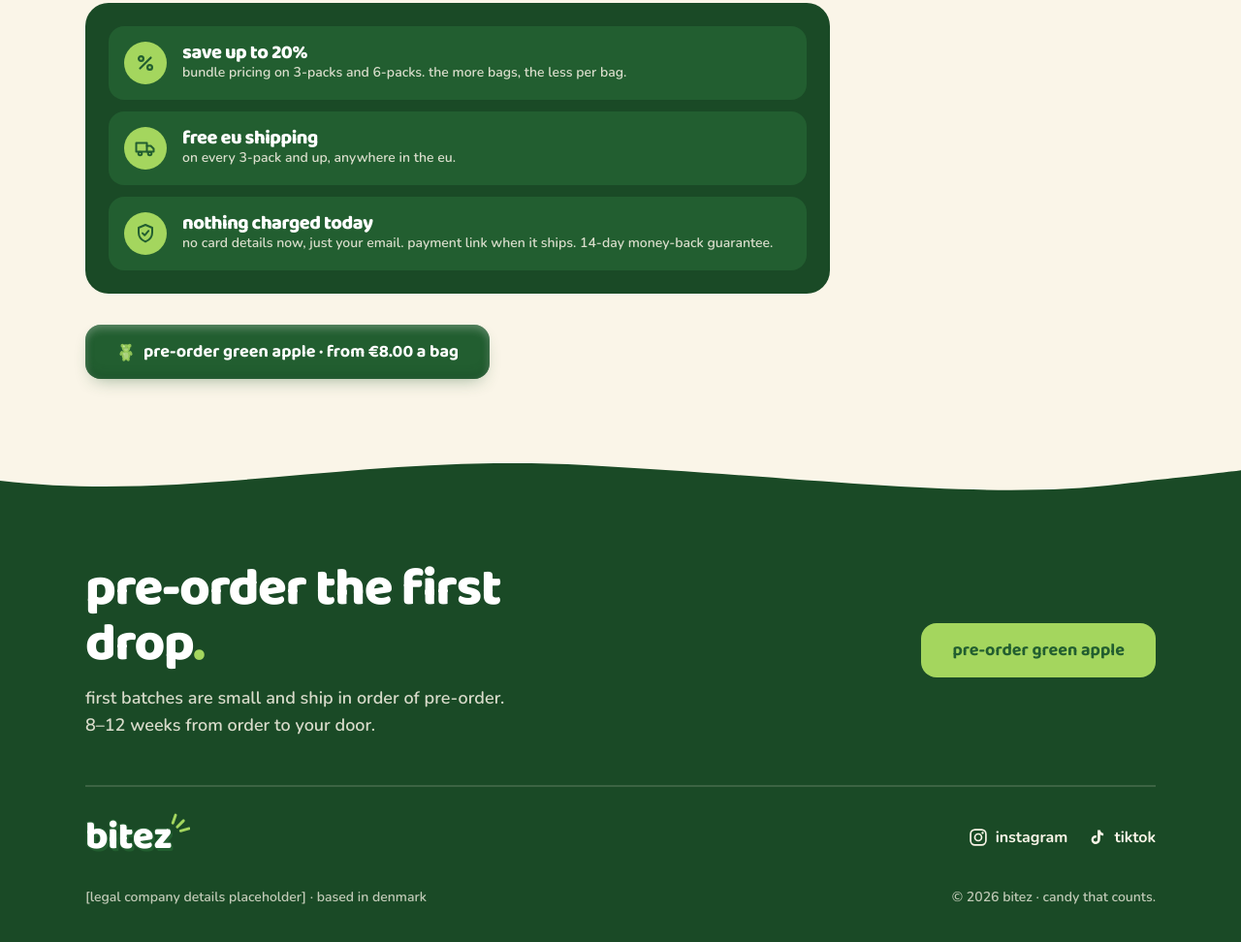
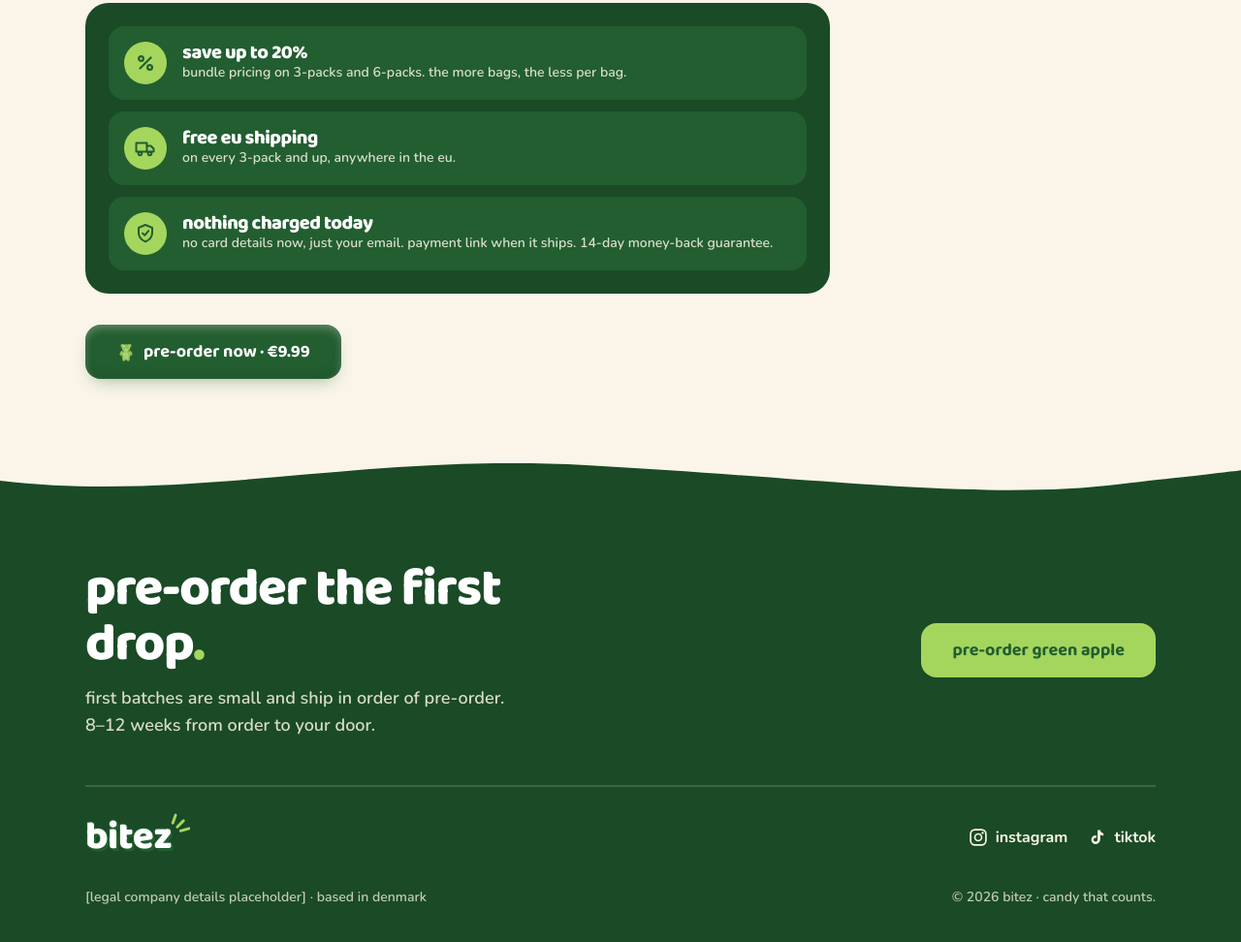
Before and after one commit to arnkeenan52-svg/bitez, a website: page green-apple.html in a window 1280 px wide. Shown: the part 4314-5286 px from the top of the page at 97% size. Drawn offline with Linux system fonts and the light colour scheme.

Commit message:
Simplify the mid-page CTA to the base bag price
The button after the perks band now reads "pre-order now · €9.99"
instead of the from-price bundle framing.

Co-Authored-By: Claude Fable 5 <noreply@anthropic.com>
Claude-Session: https://claude.ai/code/session_017fvKFHwPCHfzvFPD33p3ZQ

```diff
--- a/green-apple.html
+++ b/green-apple.html
@@ -360,7 +360,7 @@
       <div class="mt-8">
         <a href="#preorder" class="btn btn-primary min-h-[56px] w-full px-8 text-lg lowercase sm:w-auto">
           <svg viewBox="0 0 120 140" class="size-5 text-apple" aria-hidden="true"><use href="#gummy-bear" /></svg>
-          pre-order green apple · from €8.00 a bag
+          pre-order now · €9.99
         </a>
       </div>
     </section>
```
